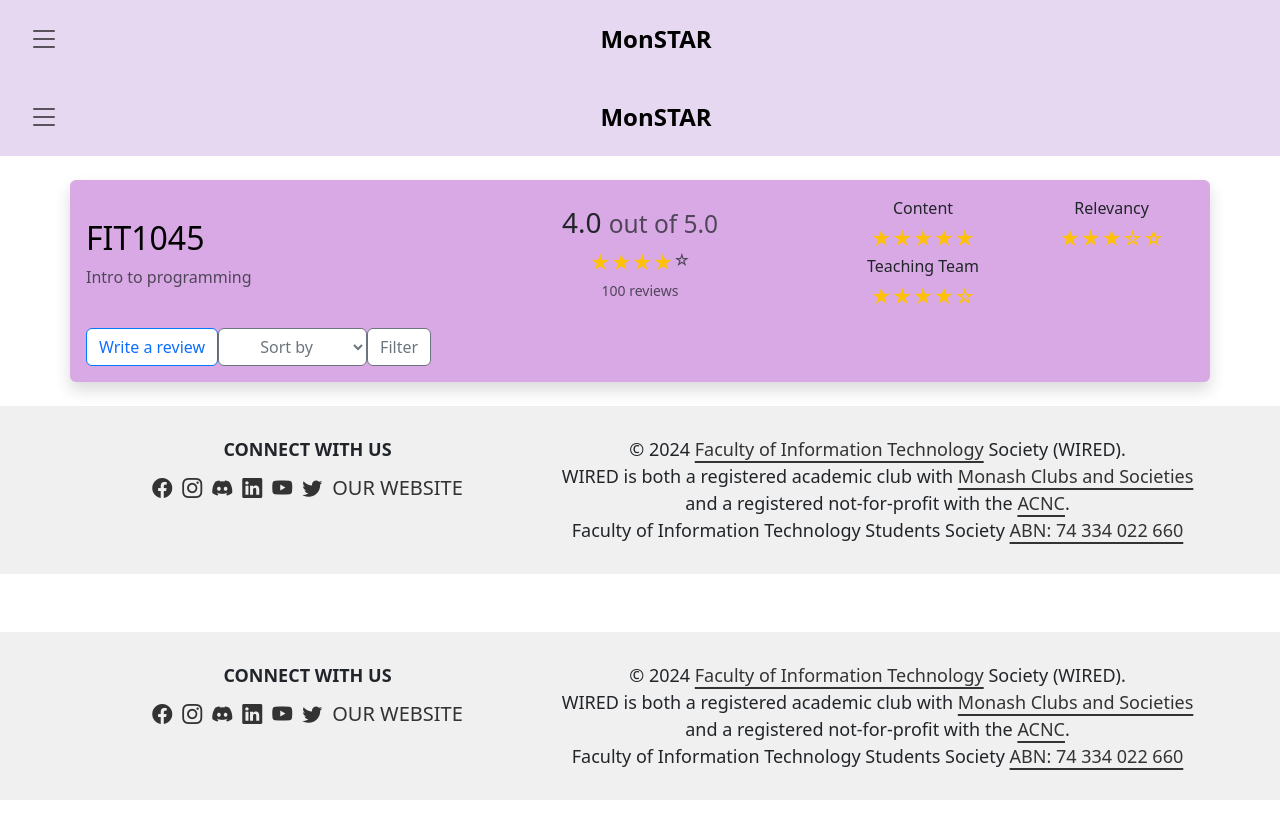
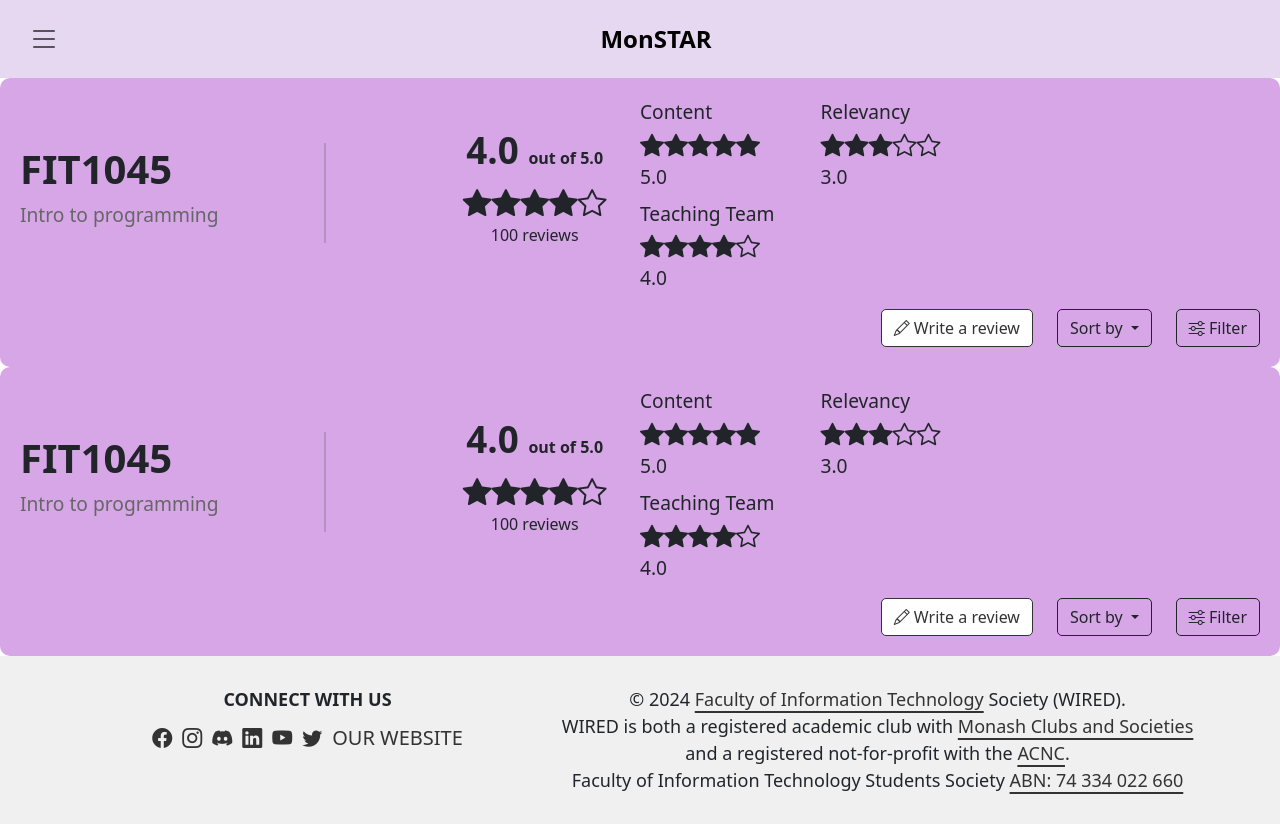
Before and after one commit to wiredmonash/monstar, an Angular app in the folder frontend/: page /unit-review-header in a window 1280 px wide. Before the commit the page ends 800 px from the top, so only its background shows below. Built offline with nearby package versions, Linux system fonts and the light colour scheme.

Commit message:
html and css file changes

```diff
--- a/frontend/src/app/app.component.html
+++ b/frontend/src/app/app.component.html
@@ -3,6 +3,8 @@
   <header>
     <app-navbar></app-navbar>
   </header>
+
+  <app-unit-review-header></app-unit-review-header>
 
   <!-- Main Content -->
   <main class="content">
--- a/frontend/src/app/unit-review-header/unit-review-header.component.css
+++ b/frontend/src/app/unit-review-header/unit-review-header.component.css
@@ -1,26 +1,71 @@
-.unit-overview-header {
-    background-color: #D9A9E6; /* Light purple background */
+/* General Styling */
+.unit-overview {
+    background-color: #d6a6e7;
+    padding: 20px;
     border-radius: 10px;
-}
+  }
 
-.unit-overview-header h2 {
-    color: #000; /* Black text color for heading */
-}
+  /* Unit Title and Subtitle */
+  .unit-title {
+    font-size: 2.5rem;
+    font-weight: bold;
+  }
 
-.unit-overview-header p {
+  .unit-subtitle {
+    font-size: 1.2rem;
+    color: #666;
+  }
+
+  /* Vertical Divider */
+  .vr {
+    border-left: 2px solid #555;
+    height: 100px;
+  }
+
+  /* Overall Rating Section */
+  .overall-rating-container h2 {
+    font-size: 2.3rem;
+  }
+
+  .stars i {
+    font-size: 1.8rem;
+  }
+
+  /* Ratings Section for Content, Relevancy, and Teaching Team */
+  .ratings-section {
+    gap: 30px;
+  }
+
+  .smaller-section p {
     margin: 0;
-}
+    font-size: 1.2rem;
+  }
 
-.text-warning {
-    font-size: 20px; /* Size for stars */
-}
+  .smaller-stars {
+    font-size: 1.5rem;
+  }
 
-.unit-overview-header .btn-outline-primary {
+  /* Buttons */
+  .btn-outline-white {
     background-color: #fff;
-    border-color: #007bff;
-}
+    border: 1px solid #333;
+    color: #333;
+    padding: 6px 12px;
+    font-size: 16px;
+    border-radius: 5px;
+  }
 
-.unit-overview-header .btn-outline-secondary {
-    background-color: #fff;
-    border-color: #6c757d;
-}
+  .btn-outline-dark {
+    padding: 6px 12px;
+    font-size: 16px;
+    border-radius: 5px;
+  }
+
+  /* Dropdown Menu */
+  .dropdown-menu {
+    padding: 0;
+  }
+
+  .dropdown-item {
+    padding: 10px 15px;
+  }
--- a/frontend/src/app/unit-review-header/unit-review-header.component.html
+++ b/frontend/src/app/unit-review-header/unit-review-header.component.html
@@ -1,60 +1,99 @@
-<!-- Navbar -->
-<app-navbar></app-navbar>
+<div class="unit-overview">
+    <div class="row align-items-center">
+      <!-- Unit Title -->
+      <div class="col-md-3 unit-title-container">
+        <h1 class="fw-bold unit-title">FIT1045</h1>
+        <p class="unit-subtitle">Intro to programming</p>
+      </div>
 
-<!-- Main Unit Overview Header Content -->
-<div class="container unit-overview-header my-4 p-3 rounded shadow">
-    <div class="row align-items-center">
-        <!-- Unit Details -->
-        <div class="col-md-4">
-            <h2 class="font-weight-bold">FIT1045</h2>
-            <p class="text-muted">Intro to programming</p>
+      <!-- Vertical Divider -->
+      <div class="col-md-1 p-0">
+        <div class="vr"></div>
       </div>
 
       <!-- Overall Rating -->
-        <div class="col-md-4 text-center">
-            <h3 class="font-weight-bold">4.0 <small class="text-muted">out of 5.0</small></h3>
-            <div class="d-flex justify-content-center">
-                <span class="text-warning">&#9733;</span>
-                <span class="text-warning">&#9733;</span>
-                <span class="text-warning">&#9733;</span>
-                <span class="text-warning">&#9733;</span>
-                <span class="text-muted">&#9734;</span>
+      <div class="col-md-2 overall-rating-container text-center">
+        <h2 class="fw-bold overall-rating-title">4.0 <span class="fs-6">out of 5.0</span></h2>
+        <div class="stars">
+          <i class="bi bi-star-fill text-dark"></i>
+          <i class="bi bi-star-fill text-dark"></i>
+          <i class="bi bi-star-fill text-dark"></i>
+          <i class="bi bi-star-fill text-dark"></i>
+          <i class="bi bi-star"></i>
         </div>
-            <small class="text-muted">100 reviews</small>
+        <p>100 reviews</p>
       </div>
 
-        <!-- Category Ratings -->
-        <div class="col-md-4 text-center">
-            <div class="row">
-                <div class="col-6">
-                    <p class="mb-1">Content</p>
-                    <div class="text-warning">&#9733;&#9733;&#9733;&#9733;&#9733;</div>
+      <!-- Ratings: Content, Relevancy, and Teaching Team -->
+      <div class="col-md-4 d-flex p-0 ratings-section">
+        <div class="d-flex flex-column me-3">
+          <div class="text-left smaller-section">
+            <p>Content</p>
+            <div>
+              <i class="bi bi-star-fill smaller-stars"></i>
+              <i class="bi bi-star-fill smaller-stars"></i>
+              <i class="bi bi-star-fill smaller-stars"></i>
+              <i class="bi bi-star-fill smaller-stars"></i>
+              <i class="bi bi-star-fill smaller-stars"></i>
             </div>
-                <div class="col-6">
-                    <p class="mb-1">Relevancy</p>
-                    <div class="text-warning">&#9733;&#9733;&#9733;&#9734;&#9734;</div>
+            <p>5.0</p>
           </div>
-                <div class="col-6">
-                    <p class="mb-1">Teaching Team</p>
-                    <div class="text-warning">&#9733;&#9733;&#9733;&#9733;&#9734;</div>
+
+          <!-- Teaching Team Section -->
+          <div class="text-left smaller-section mt-2">
+            <p>Teaching Team</p>
+            <div>
+              <i class="bi bi-star-fill smaller-stars"></i>
+              <i class="bi bi-star-fill smaller-stars"></i>
+              <i class="bi bi-star-fill smaller-stars"></i>
+              <i class="bi bi-star-fill smaller-stars"></i>
+              <i class="bi bi-star smaller-stars"></i>
             </div>
+            <p>4.0</p>
+          </div>
+        </div>
+
+        <!-- Relevancy Section -->
+        <div class="text-left smaller-section">
+          <p>Relevancy</p>
+          <div>
+            <i class="bi bi-star-fill smaller-stars"></i>
+            <i class="bi bi-star-fill smaller-stars"></i>
+            <i class="bi bi-star-fill smaller-stars"></i>
+            <i class="bi bi-star smaller-stars"></i>
+            <i class="bi bi-star smaller-stars"></i>
+          </div>
+          <p>3.0</p>
         </div>
       </div>
     </div>
 
-    <!-- Action Buttons -->
-    <div class="row mt-3">
-        <div class="col text-right">
-            <button class="btn btn-outline-primary mr-2">Write a review</button>
-            <select class="btn btn-outline-secondary mr-2">
-                <option>Sort by</option>
-                <option>Most recent</option>
-                <option>Highest rated</option>
-            </select>
-            <button class="btn btn-outline-secondary">Filter</button>
+    <!-- Write a Review, Sort by, and Filter Section -->
+    <div class="row mt-3 d-flex justify-content-end">
+      <!-- Write a Review Button -->
+      <div class="col-auto">
+        <button class="btn btn-outline-white">
+          <i class="bi bi-pencil"></i> Write a review
+        </button>
+      </div>
+      <!-- Sort By Dropdown -->
+      <div class="col-auto">
+        <div class="dropdown">
+          <button class="btn btn-outline-dark dropdown-toggle" type="button" id="sortDropdown" data-bs-toggle="dropdown" aria-expanded="false">
+            Sort by
+          </button>
+          <ul class="dropdown-menu" aria-labelledby="sortDropdown">
+            <li><a class="dropdown-item" href="#">Recent</a></li>
+            <li><a class="dropdown-item" href="#">Rating</a></li>
+          </ul>
+        </div>
+      </div>
+
+      <!-- Filter Button -->
+      <div class="col-auto">
+        <button class="btn btn-outline-dark">
+          <i class="bi bi-sliders"></i> Filter
+        </button>
       </div>
     </div>
   </div>
-
-<!-- Footer -->
-<app-footer></app-footer>
```
Lines whose indentation alone changed are shown as unchanged.
